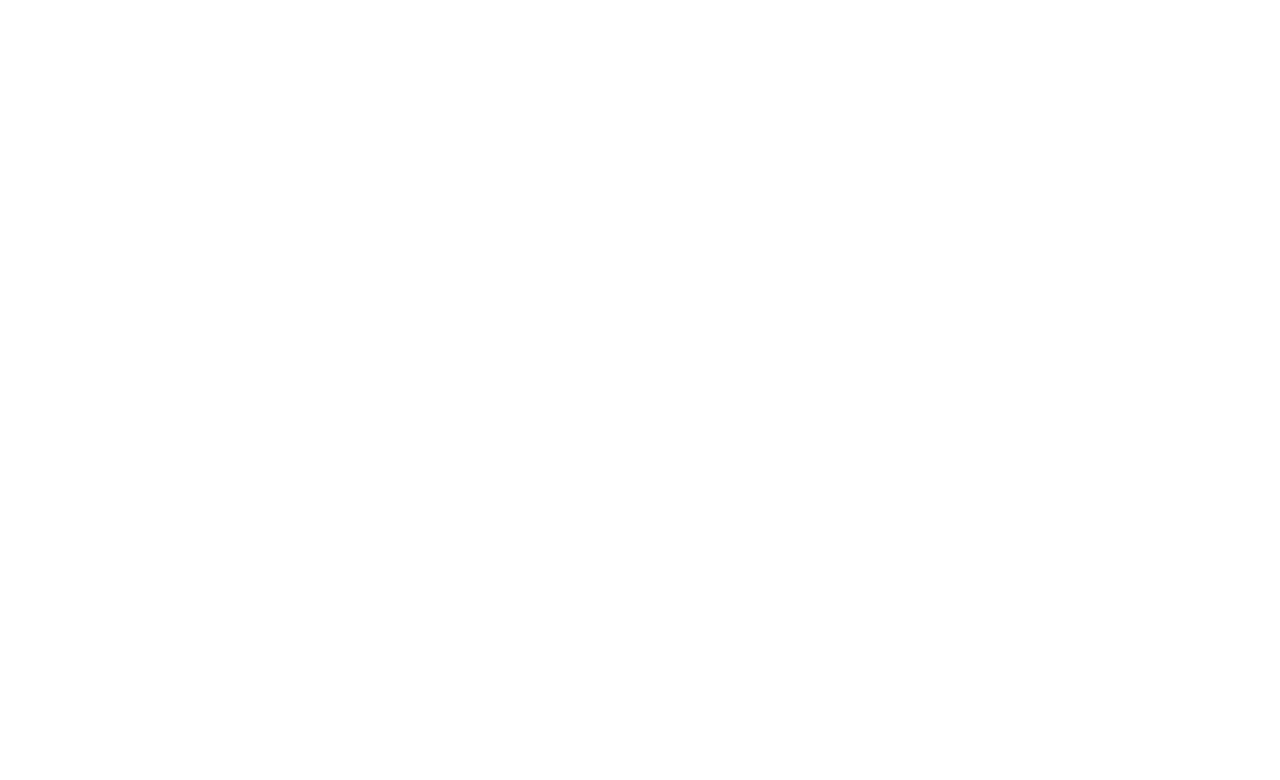
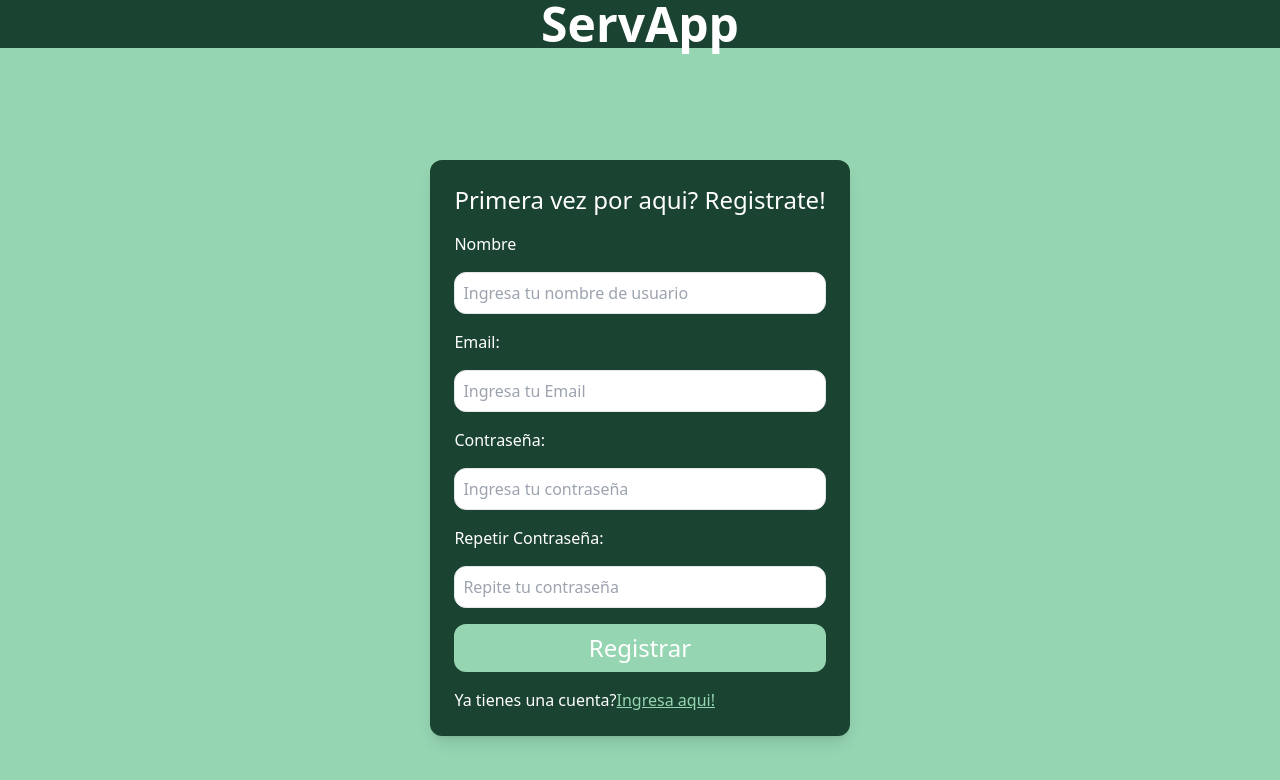
Before and after one commit to SrTrumpet/ServApp-Front, a React (Vite) app: page /Register in a window 1280 px wide. Before the commit this address had no page. Shown: the top 780 px of the page. Built offline with nearby package versions, Linux system fonts and the light colour scheme.

Commit message:
Cambio de paleta de colores y navegacion de paginas

```diff
--- a/src/App.tsx
+++ b/src/App.tsx
@@ -2,7 +2,6 @@
 import Login from './pages/Login';
 import ForgotPass from './pages/ForgotPass';
 import Register from './pages/Register';
-
 
 
 const App = () => {
@@ -11,9 +10,10 @@
         <Router>
             <Routes>
                 <Route path="/" element={<Login />}/>
-                <Route path="/olvido-de-contrasenna" element={<ForgotPass/>} />
-                <Route path='/registrarse' element = { <Register/>} />
+                <Route path="/ForgotPass" element={<ForgotPass/>} />
+                <Route path='/Register' element = { <Register/>} />
             </Routes>
+
         </Router>
     );
 
--- a/src/pages/ForgotPass.tsx
+++ b/src/pages/ForgotPass.tsx
@@ -1,5 +1,7 @@
 import React, { useState } from "react";
 import Button from '@mui/material/Button';
+import Login from "./Login";
+import Register from "./Register";
 
 function ForgotPass(){
 
@@ -11,19 +13,21 @@
         };
 
     return(
-        <div>
-            <div>
+        <div className='bg-[#95D5B2] flex justify-center items-center h-screen'>
+                <div className="bg-[#1B4332] w=96 p-6 shadow-lg rounded-xl flex flex-col gap-4 justify-center">
+                    <h1 className="text-3xl block text-white text-center font-semibold">Recuperar Contraseña</h1>
                         <form onSubmit={handleSubmit}>
-                <label htmlFor="email">Email:</label>
-                    <input
+                        <label className="text-white" htmlFor="email">Email:</label>
+                            <input className="rounded-xl border w-full text-base px-3 py-2 focus:outline-none focus:ring-0 focus:border-gray-600" placeholder="Ingresa tu Correo"
                             type="email"
                             id="email"
                             value={email}
                             onChange={(e) => setEmail(e.target.value)}
                             required
                             />
+                            <h1>""</h1>
                             <div>
-                        <Button type="submit" variant="outlined">Recuperar Contraseña</Button>
+                            <button type="submit" className="bg-[#95D5B2] rounded-xl text-2xl text-white py-2 hover:scale-105 duration-300 w-full">Recuperar Contraseña</button>
                             </div>
                         </form>
             </div>
--- a/src/pages/Home.tsx
+++ /dev/null
@@ -1,45 +0,0 @@
-
-import "../styles/banner.css"
-
-
-const Home = () => {
-
-
-
-    return(
-
-        <>
-        <h1 className="bg-orange-200 text-center text-5xl font-bold">
-            servicioAltoke
-        </h1>
-        <div className="bg-purple-800 min-h-screen flex items-center">
-                <h1 className="text-center text-3xl font-bold">
-                </h1>
-                <div className="bg-indigo-950 flex  shadow-lg max-w-3xl p-5  w-1/2 h-screen justify-center">
-                    <form className="flex flex-col gap-3 justify-center">
-                        <h1 className="text-white text-3xl">El servicio que necesites</h1>
-                        <h1 className="text-white text-center">Buscas algo?</h1>
-                        <label></label>
-                        <input className="p-2 rounded-xl border" placeholder="Busca algo que necesites"></input>
-                        <button className="bg-purple-800 rounded-xl text-white py-2 hover:scale-105 duration-300">Buscar</button>
-                    </form>
-                </div>
-                <div className="bg-purple-800 flex  shadow-lg max-w-3xl p-5  w-1/2 h-screen justify-center">
-                    <form className="flex flex-col gap-4 justify-center">
-                        <h1 className="text-white text-2xl">Primera vez por aqui? Registrate!</h1>
-                        <label className="text-white">Email:</label>
-                        <input className="p-2 rounded-xl border" placeholder="Ingresa tu Email"></input>
-                        <label className="text-white">Contraseña:</label>
-                        <input className="p-2 rounded-xl border" placeholder="Ingresa tu contraseña"></input>
-                        <label className="text-white">Repetir Contraseña:</label>
-                        <input className=" p-2 rounded-xl border" placeholder="Repite tu contraseña"></input>
-                        <button className="bg-indigo-950 rounded-xl text-white py-2 hover:scale-105 duration-300">Registrar</button>
-                        <p className="text-white">Ya tienes una cuenta?<Link className="underline"to={"./Login"}>Ingresa aqui!</Link></p>
-                    </form>
-                </div>
-            </div>
-    </>
-    );
-}
-
-export default Home;
--- a/src/pages/Login.tsx
+++ b/src/pages/Login.tsx
@@ -4,10 +4,12 @@
 import { useAuth } from "../auth/AuthContext";
 import { Mensaje, GET_USERS} from "../graphql/queries/user";
 import { useQuery } from "@apollo/client";
+import Register from "./Register";
+import ForgotPass from "./ForgotPass";
 
 
 
-const Login = () =>{
+function Login() {
 
     //const { login } = useAuth();
 
@@ -28,12 +30,12 @@
     };
 
     return (
-        <body>
-            <h1 className="bg-orange-200 text-center text-5xl font-bold">
-                servicioAltoke
+        <>
+            <h1 className="bg-[#1B4332] text-white text-center text-5xl font-bold">
+                ServApp
             </h1>
-            <div className='flex justify-center items-center h-screen bg-purple-900'>
-                <div className="w=96 p-6 shadow-lg bg-indigo-950 rounded-xl flex flex-col gap-4 justify-center">
+            <div className='bg-[#95D5B2] flex justify-center items-center h-screen'>
+                <div className="bg-[#1B4332] w=96 p-6 shadow-lg rounded-xl flex flex-col gap-4 justify-center">
                     <h1 className="text-3xl block text-white text-center underline font-semibold">Login</h1>
                     <form onSubmit={handleSubmit}>
                     <div className="items-center">
@@ -54,14 +56,16 @@
                         onChange={(e) => setPass(e.target.value)}
                         required/>
                         <p className="text-white">Olvide la contraseña.
-                            <Link className='text-purple-900'to={"./ForgotPass"}> Recuperar</Link> </p>
-                        <button type="submit" className="bg-purple-900 rounded-xl text-2xl
+                            <Link className='text-[#95D5B2]'to={"./ForgotPass"}> Recuperar</Link> </p>
+                        <button type="submit" className="bg-[#95D5B2] rounded-xl text-2xl
                         text-white py-2 hover:scale-105 duration-300 w-full">Inciar Sesion</button>
+                        <p className="text-white">No tienes cuenta?
+                            <Link className='text-[#95D5B2]'to={"./Register"}> Registrate</Link> </p>
                     </div>
                     </form>
                 </div>
             </div>
-        </body>
+        </>
         );
 }
 
--- a/src/pages/Register.tsx
+++ b/src/pages/Register.tsx
@@ -1,6 +1,11 @@
 
+import "../styles/banner.css"
 import React ,{useState} from "react";
+import { Link } from 'react-router-dom';
 import Button from '@mui/material/Button';
+import Login from "./Login";
+import ForgotPass from "./ForgotPass";
+
 
 function Register() {
 
@@ -16,68 +21,52 @@
         console.log('Password:', pass);
     };
 
-
     return(
-
-        <div>
-            <div>
-                <h2>Registremos tu cuenta</h2>
-                <form onSubmit={handleSubmit}>
-                    <div>
-                        <p>Nombre y Apellidos</p>
-                        <input
+        <>
+        <h1 className="bg-[#1B4332] text-white text-center text-5xl font-bold">
+            ServApp
+        </h1>
+        <div className="bg-[#95D5B2]  min-h-screen flex items-center justify-center">
+                <div className="bg-[#1B4332] w=96 p-6 shadow-lg rounded-xl flex flex-col gap-4 justify-center">
+                    <form onSubmit={handleSubmit} className="flex flex-col gap-4 justify-center">
+                        <h1 className="text-white text-2xl">Primera vez por aqui? Registrate!</h1>
+                        <label className="text-white">Nombre</label>
+                        <input className="p-2 rounded-xl border" placeholder="Ingresa tu nombre de usuario"
                         value={nombre}
                         onChange={(e) => setNombre(e.target.value)}
-                        required
-                        />
-                    </div>
+                        required>
 
-
-                    <div>
-                        <p>Email</p>
-                        <input
+                        </input>
+                        <label className="text-white">Email:</label>
+                        <input className="p-2 rounded-xl border" placeholder="Ingresa tu Email"
                         type="email"
                         id="email"
                         value={email}
                         onChange={(e) => setEmail(e.target.value)}
-                        required
-                        />
-                    </div>
+                        required>
 
-                    <div>
-                        <p>Crea una contraseña</p>
-                        <input
+                        </input>
+                        <label className="text-white">Contraseña:</label>
+                        <input className="p-2 rounded-xl border" placeholder="Ingresa tu contraseña"
                         value={pass}
                         onChange={(e) => setPass(e.target.value)}
-                        required
-                        />
-                    </div>
+                        required>
+                        </input>
 
-                    <div>
-                        <p>Repite la contraseña</p>
-                        <input
+                        <label className="text-white">Repetir Contraseña:</label>
+                        <input className=" p-2 rounded-xl border" placeholder="Repite tu contraseña"
                         value={passVerifi}
                         onChange={(e) => setPassVerifi(e.target.value)}
-                        required
-                        />
-                    </div>
+                        required>
+                        </input>
 
-                    <div>
-                        <Button type= "submit" variant="outlined">Registrarse</Button>
-                    </div>
-
-                </form>
-
-
-
+                        <button type="submit" className="bg-[#95D5B2] rounded-xl text-2xl text-white py-2 hover:scale-105 duration-300 w-full">Registrar</button>
+                        <p className="text-white">Ya tienes una cuenta?<Link className=" text-[#95D5B2] underline"to={"./Login"}>Ingresa aqui!</Link></p>
+                    </form>
+                </div>
             </div>
-
-
-        </div>
-
-
+    </>
     );
-
 }
 
 export default Register;
```
Lines whose indentation alone changed are shown as unchanged.
